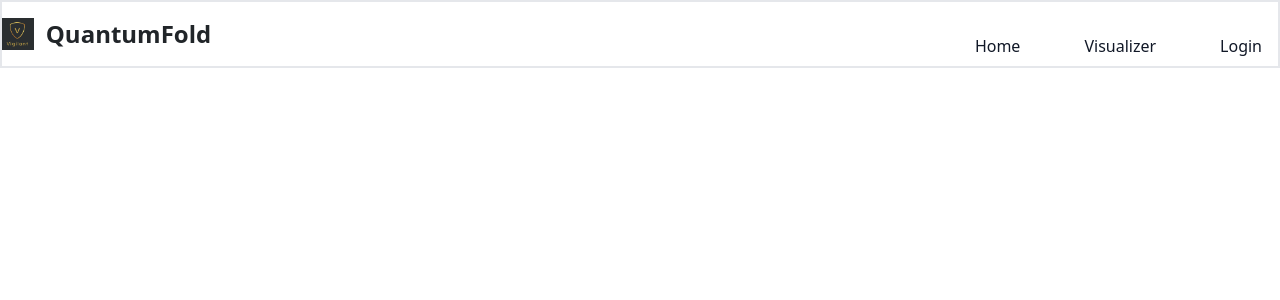
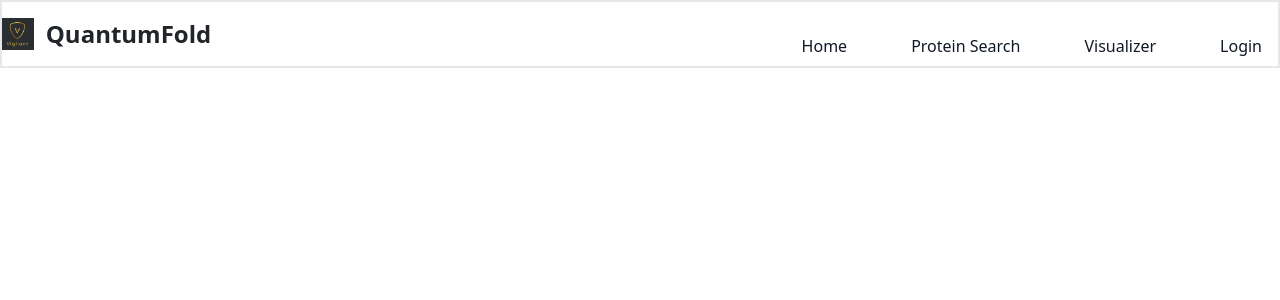
Before and after one commit to NotFish232/HackTJ-2025, a Django app: page / in a window 1280 px wide. Shown: the top 300 px of the page. Run offline with Django 5.2, Linux system fonts and the light colour scheme; some libraries are stand-ins or nearby versions.

Commit message:
protein search page

```diff
--- a/requirements.txt
+++ b/requirements.txt
@@ -5,4 +5,5 @@ django-tailwind==3.8.0
 django-stubs==5.1.3
 biopython==1.85
 types-requests==2.32.0
+molviewspec==1.2.1
 -e file:./quantum_protein_folding/
--- a/website/quantumfold/apps/web/urls.py
+++ b/website/quantumfold/apps/web/urls.py
@@ -24,4 +24,5 @@ urlpatterns = [
     path("login", views.login_view, name="login"),
     path("logout", views.logout_view, name="logout"),
     path("visualizer", views.visualizer, name="visualizer"),
+    path("protein_search", views.protein_search, name="protein_search"),
 ]
--- a/website/quantumfold/apps/web/views.py
+++ b/website/quantumfold/apps/web/views.py
@@ -11,6 +11,8 @@ from quantumfold.apps.web.models import User
 
 import logging
 
+import molviewspec as mvs
+
 logger = logging.getLogger(__name__)
 
 def home(request):
@@ -19,6 +21,10 @@ def home(request):
 
 def visualizer(request):
     return render(request, 'visualizer.html')
+
+
+def protein_search(request):
+    return render(request, 'protein_search.html')
 
 
 def login_view(request):
--- a/website/templates/base.html
+++ b/website/templates/base.html
@@ -34,6 +34,12 @@
             <a href="{% url 'home' %}"
             class="block py-2 px-3 text-gray-900 rounded-sm hover:bg-gray-100 md:hover:bg-transparent md:border-0 md:hover:text-blue-700 md:p-0">
             Home</a>
+          </li>
+          <li>
+            <a href="{% url 'protein_search' %}"
+              class="block py-2 px-3 text-gray-900 rounded-sm hover:bg-gray-100 md:hover:bg-transparent md:border-0 md:hover:text-blue-700 md:p-0">
+              Protein Search
+            </a>
           </li>
           <li>
             <a href="{% url 'visualizer' %}"
```
Also changed, not shown: website/templates/protein_search.html (added, +16 -0 lines).
